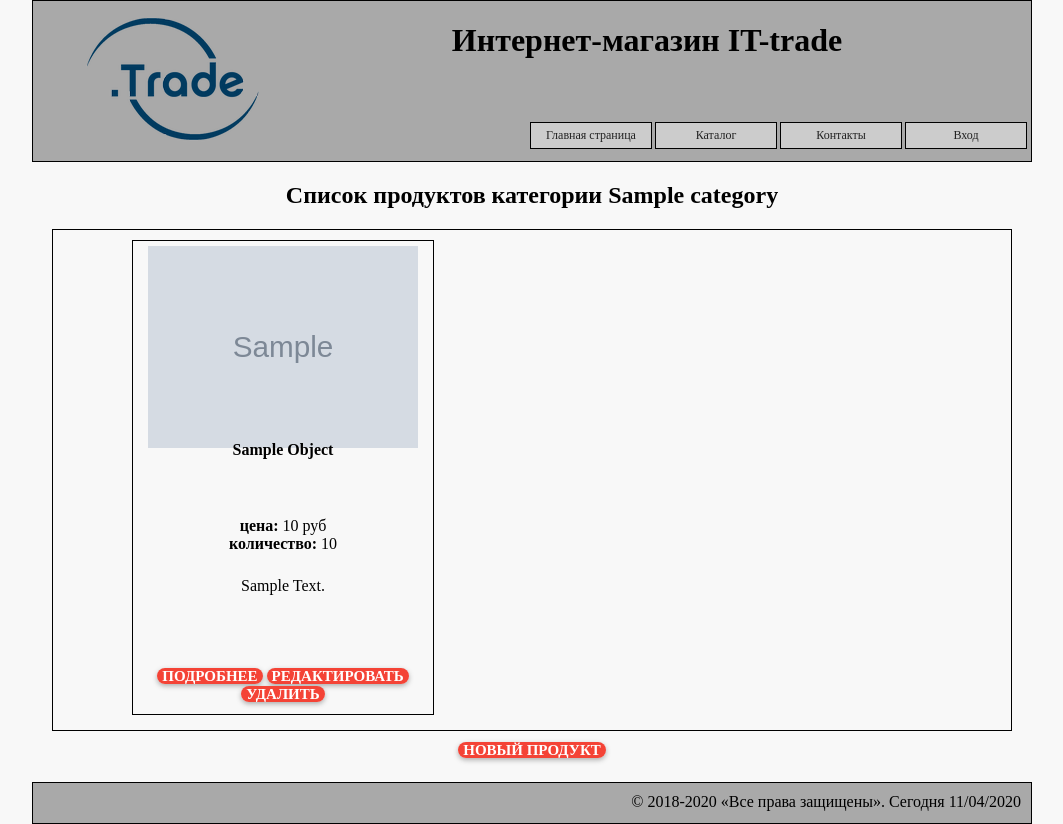
After one commit to evlx87/shop_it_trade, a Django app: template backend/templates/adminapp/product_list.html in a window 1280 px wide. The commit adds this page. Shown: the whole page, without its empty margins (108-1171 px from the left). Run offline with Django 3.2, Linux system fonts and the light colour scheme; the template is opened without the code that fills it: most values are stand-ins (such as "Sample title", 1, 10 or a date in 2020); grey boxes marked "Sample" are stand-in pictures.

Commit message:
add and modify adminapp templates

```diff
--- a/backend/static/css/style.css
+++ b/backend/static/css/style.css
@@ -376,6 +376,9 @@ h4 {
 .record_button_panel {
     text-align: center;
 }
+.record_center {
+    text-align: center;
+}
 /* Админка: Страницы списка пользователей */
 .user_avatar {
     text-align: center;
@@ -430,3 +433,27 @@ h4 {
     width: 80%;
     text-align: center;
 }
+/* Админка: Список продуктов категории */
+.product_record {
+    width: 300px;
+    height: 473px;
+    border: 1px solid black;
+}
+.product_record_img {
+    margin: 5px auto;
+    text-align: center;
+    height: 190px;
+}
+.product_record_img img {
+    width: 90%;
+}
+.product_record_name {
+    font-weight: bold;
+    height: 60px;
+}
+.product_record_summary {
+    height: 60px;
+}
+.product_record_desc {
+    height: 90px;
+}
--- a/backend/templates/adminapp/admin_panel.html
+++ b/backend/templates/adminapp/admin_panel.html
@@ -8,6 +8,6 @@
     </div>
     <div class="admin_button_panel">
         <a class="button" href="{% url 'admin_panel:user_list' %}">пользователи</a>
-        <a class="button" href="{% url 'admin_panel:productcategory_list' %}">категории</a>
+        <a class="button" href="{% url 'admin_panel:category_list' %}">категории</a>
     </div>
 {% endblock %}
--- a/backend/templates/adminapp/productcategory_list.html
+++ b/backend/templates/adminapp/category_list.html
@@ -10,7 +10,7 @@
                     <div class="category_name">{{ object.name|title }}</div>
                     <div class="category_desc">{{ object.description }}</div>
                     <div class="category_actions">
-                        <a class="button" href="#">товары категории</a>
+                        <a class="button" href="{% url 'admin_panel:category_products' object.pk %}">товары категории</a>
                         <a class="button" href="#">редактировать</a>
                         <a class="button" href="#">удалить</a>
                     </div>
--- /dev/null
+++ b/backend/templates/adminapp/product_list.html
@@ -0,0 +1,34 @@
+{% extends 'mainapp/base.html' %}
+
+
+{% block page_content %}
+    <h2>Список продуктов категории {{ category.name }}</h2>
+    <div class="admin_panel_content">
+        <div class="record_box">
+            {% for item in object_list %}
+                <div class="product_record {% if not item.is_active %}not_active{% endif %}">
+                    <div class="product_record_img">
+                    <img src="/media/{{ item.image|default:'products_images/default.jpg' }}" alt="{{ item.name }}">
+                    </div>
+                    <div class="product_record_name record_center">{{ item.name|title }}</div>
+                    <div class="product_record_summary record_center">
+                        <p><b>цена: </b>{{ item.price }} руб<br>
+                            <b>количество: </b>{{ item.quantity }}</p>
+                    </div>
+
+                    <div class="product_record_desc record_center">
+                        {{ item.short_desc|title }}
+                    </div>
+                    <div class="record_button_panel">
+                        <a class="button" href="{% url 'admin_panel:product_read' item.pk %}">подробнее</a>
+                        <a class="button" href="{% url 'admin_panel:product_update' item.pk %}">редактировать</a>
+                        <a class="button" href="{% url 'admin_panel:product_delete' item.pk %}">удалить</a>
+                    </div>
+                </div>
+            {% endfor %}
+        </div>
+    </div>
+    <div class="admin_button_panel">
+        <a class="button" href="{% url 'admin_panel:product_create' category.pk %}">новый продукт</a>
+    </div>
+{% endblock %}
--- a/backend/templates/adminapp/user_update.html
+++ b/backend/templates/adminapp/user_update.html
@@ -6,8 +6,8 @@
         <form class="form-horizontal" method="post" enctype="multipart/form-data">
             {% csrf_token %}
             {{ form.as_p }}
-            <input class="form-control" type="submit" value="сохранить">
-            <a class="button" href="{% url 'admin_panel:index' %}">к списку пользователей</a>
+            <input class="button form-control" type="submit" value="сохранить">
+            <input class="button" type="button" value="отмена" onclick="location.href='{% url 'admin_panel:user_list' %}'">
         </form>
     </div>
 {% endblock %}
```
Also changed, not shown: backend/templates/adminapp/product_delete.html (added, +13 -0 lines), backend/templates/adminapp/product_update.html (added, +17 -0 lines), backend/templates/adminapp/user_delete.html (+5 -3 lines).
